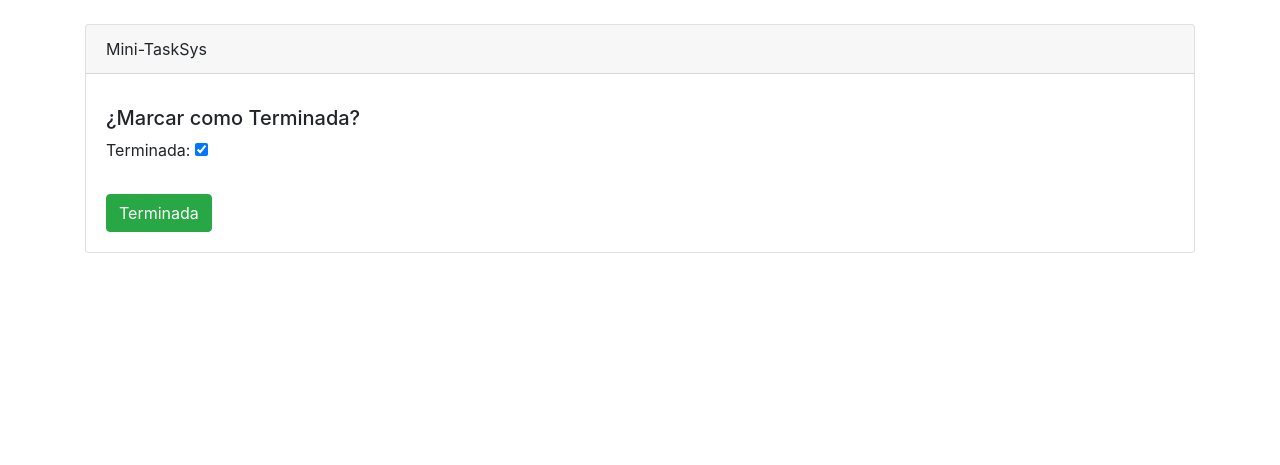
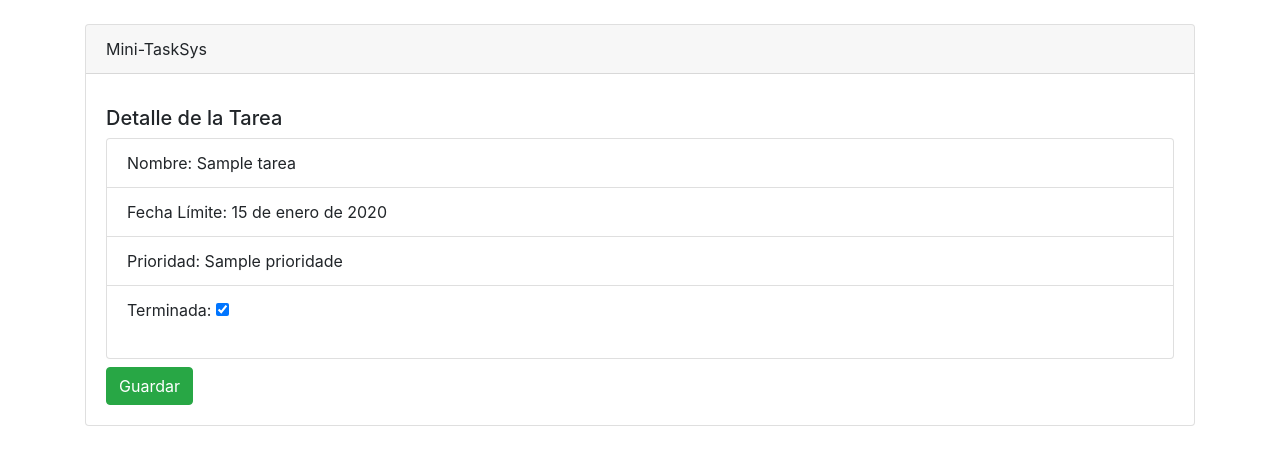
Before and after one commit to jorferr89/minitasksys, a Django app: page /terminar/1/ in a window 1280 px wide. Shown: the part 56-521 px from the top of the page. Run offline with Django 4.2, Linux system fonts and the light colour scheme; a user stored in the database is signed in; tables that the repository leaves empty hold one stand-in row (values such as "Sample post"); some libraries are stand-ins or nearby versions.

Commit message:
se modifico el terminar tarea por una vista de detalle con el form

```diff
--- a/apps/tareas/templates/lista.html
+++ b/apps/tareas/templates/lista.html
@@ -25,9 +25,8 @@
                 <td>{{ t.fecha_limite }}</td>
                 <td>{{ t.prioridad.nombre }} </td>
                 <td>
-                    <button type="button" class="btn btn-primary btn-sm"><i class="fa-solid fa-eye"></i></button>
+                    <a href="{% url 'tareas:tareas_terminar' t.id %}" class="btn btn-primary btn-sm"><i class="fa-solid fa-eye"></i></a>
                     <a href="{% url 'tareas:tareas_editar' t.id %}" class="btn btn-warning btn-sm"><i class="fa-solid fa-pen-to-square"></i></a>
-                    <a href="{% url 'tareas:tareas_terminar' t.id %}" class="btn btn-success btn-sm"><i class="fa-solid fa-circle-check"></i></a>
                     <a href="{% url 'tareas:tareas_eliminar' t.id %}" class="btn btn-danger btn-sm"><i class="fa-solid fa-trash"></i></a>
                 </td>
             </tr>
--- a/apps/tareas/templates/terminar.html
+++ b/apps/tareas/templates/terminar.html
@@ -10,9 +10,14 @@
       <h5 class="card-title">{{ title }}</h5>
       <form method="post">
         {% csrf_token %}
-        <h5>¿Marcar como Terminada?</h5>
-        {{ form.as_p }}
-        <button type="submit" class="btn btn-success mt-2">Terminada</button>
+        <h5>Detalle de la Tarea</h5>
+        <ul class="list-group">
+          <li class="list-group-item">Nombre: {{ tarea.nombre }}</li>
+          <li class="list-group-item">Fecha Límite: {{ tarea.fecha_limite }}</li>
+          <li class="list-group-item">Prioridad: {{ tarea.prioridad.nombre }}</li>
+          <li class="list-group-item">{{ form.as_p }}</li>
+        </ul>
+        <button type="submit" class="btn btn-success mt-2">Guardar</button>
       </form>
     </div>
     </div>
--- a/apps/tareas/views.py
+++ b/apps/tareas/views.py
@@ -51,8 +51,6 @@ class TareaDeleteView(DeleteView):
 
 class TareaTerminarView(UpdateView):
     model = Tarea
+    template_name = 'terminar.html'
     fields = ['terminada']
-    template_name = 'terminar.html'
-
-    def get_success_url(self):
-        return reverse_lazy('tareas:tareas_lista')
+    success_url = reverse_lazy('tareas:tareas_lista')
```
